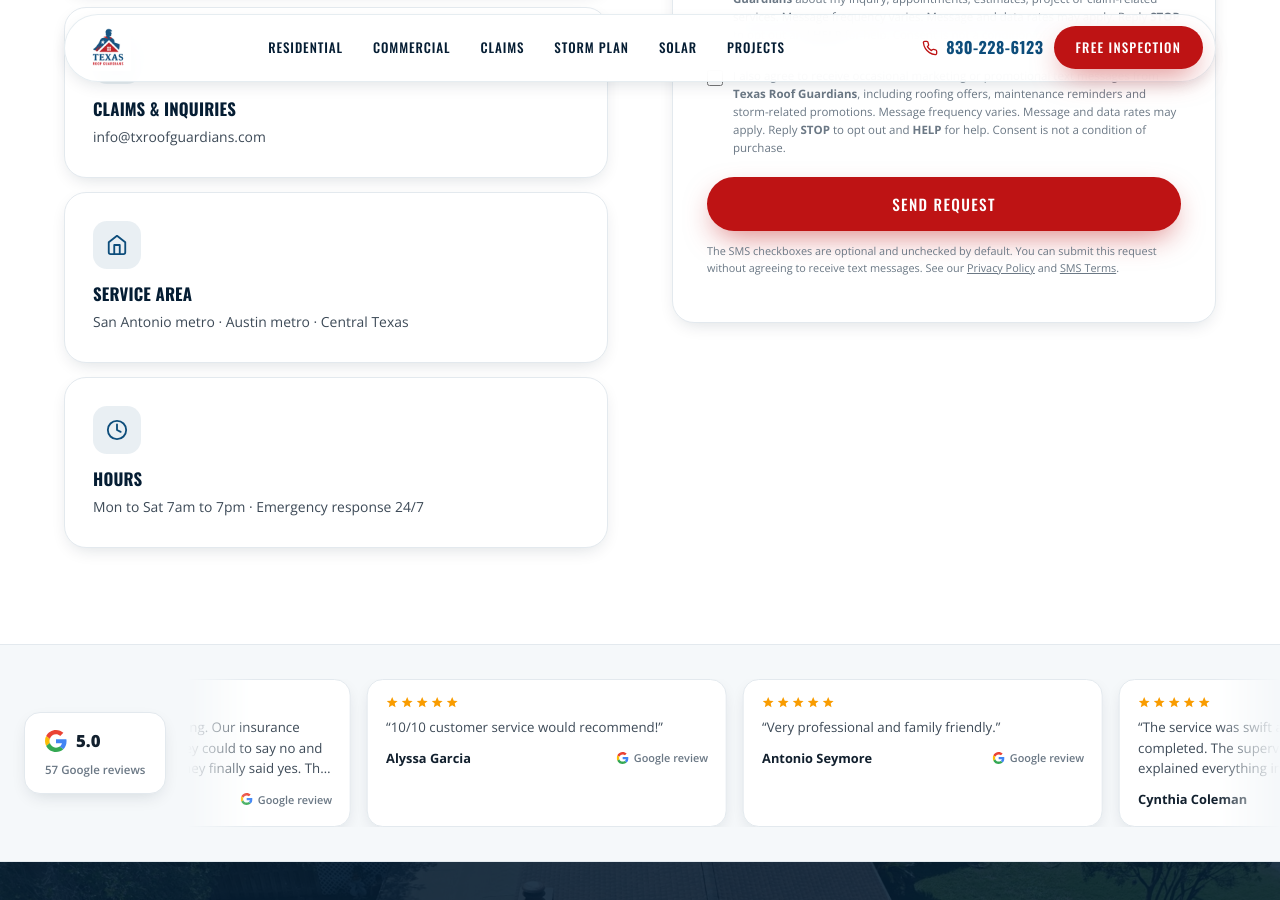
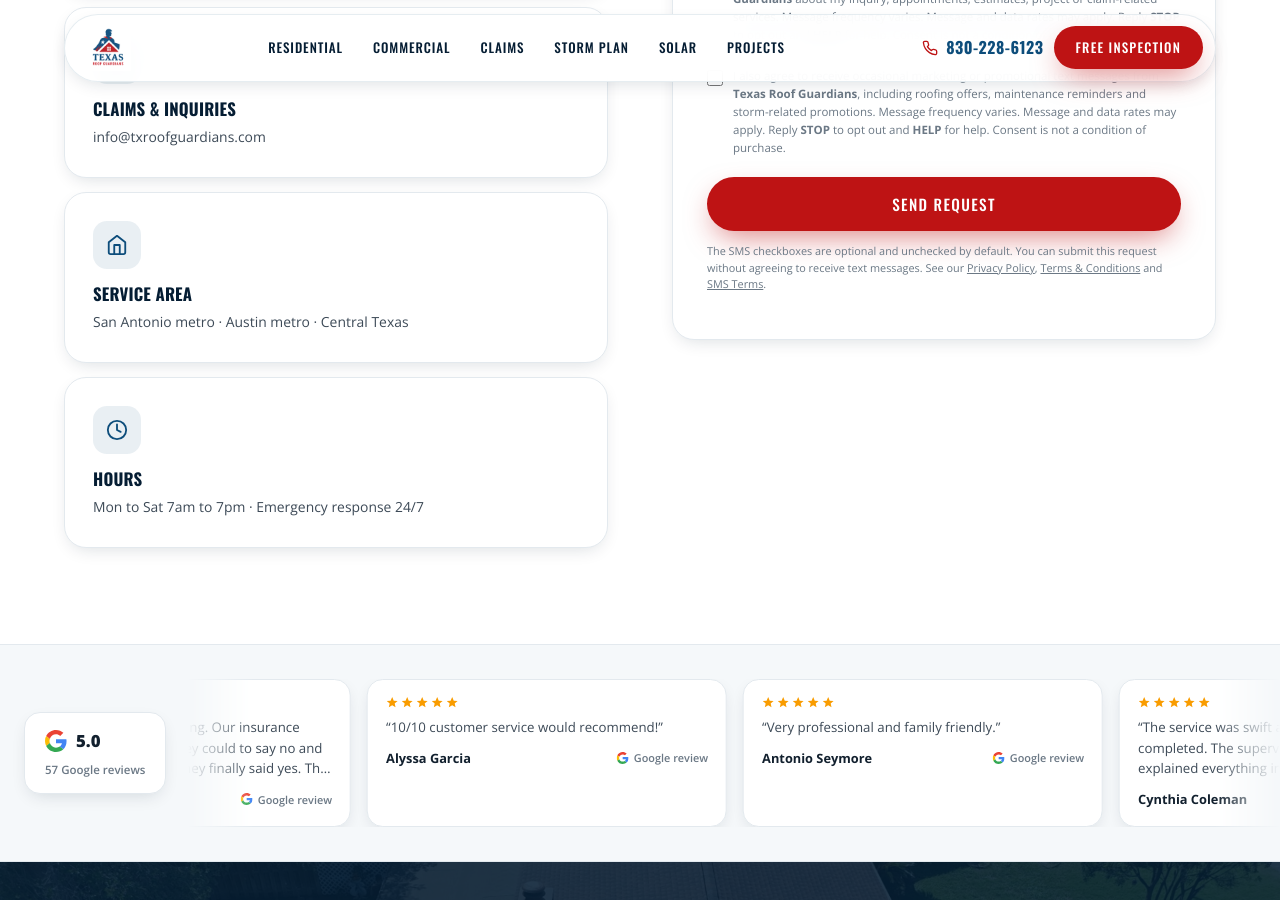
Before and after one commit to andrewpcherry/trg-demo, a Jekyll site: the page built from contact.html, in a window 1280 px wide and 900 px high, scrolled down 1201 px. Built offline with Jekyll 4.4.1, drawn with Linux system fonts in a browser that asks for light colours; a script that is not in the unit is left out.

Commit message:
Align contact.html with TRG SMS consent and production domains

```diff
--- a/contact.html
+++ b/contact.html
@@ -52,7 +52,8 @@ permalink: /contact
       <div class="rv rv-d1">
         <div class="fcard" style="padding:34px">
           <h3 style="margin-bottom:18px">Request a callback</h3>
-          <form id="callbackForm" onsubmit="event.preventDefault();alert('Thanks — your request is ready to be connected to the Texas Roof Guardians GoHighLevel workflow.');" style="display:flex;flex-direction:column;gap:12px">
+          <form id="callbackForm" onsubmit="event.preventDefault();this.querySelector('[data-intake-fallback]').hidden=false;" style="display:flex;flex-direction:column;gap:12px">
+            <p data-intake-fallback role="alert" hidden>Request not sent: the connection could not load. Please call 830-228-6123.</p>
             <label style="font-size:.78rem;font-weight:700">Full name
               <input name="name" autocomplete="name" required placeholder="Full name" style="width:100%;margin-top:5px;padding:13px 16px;border:1.5px solid var(--line);border-radius:10px;font-family:inherit;font-size:.9rem">
             </label>
@@ -81,7 +82,7 @@ permalink: /contact
             </label>
 
             <button class="btn btn-red" type="submit" style="width:100%">Send Request</button>
-            <small style="font-size:.68rem;color:var(--mut);line-height:1.55">The SMS checkboxes are optional and unchecked by default. You can submit this request without agreeing to receive text messages. See our <a href="/privacy" style="text-decoration:underline">Privacy Policy</a> and <a href="/sms-terms" style="text-decoration:underline">SMS Terms</a>.</small>
+            <small style="font-size:.68rem;color:var(--mut);line-height:1.55">The SMS checkboxes are optional and unchecked by default. You can submit this request without agreeing to receive text messages. See our <a href="/privacy" style="text-decoration:underline">Privacy Policy</a>, <a href="/terms" style="text-decoration:underline">Terms &amp; Conditions</a> and <a href="/sms-terms" style="text-decoration:underline">SMS Terms</a>.</small>
           </form>
         </div>
       </div>
```
